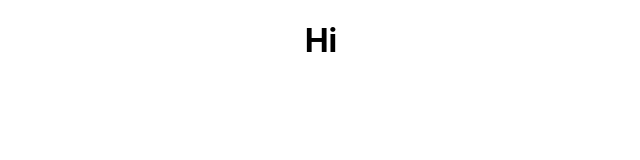
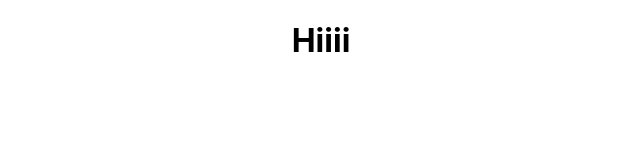
Before and after one commit to fatlumllumnica/Movies, a React (Create React App) app: page / in a window 1280 px wide. Shown: the top 160 px of the page, without its empty margins (319-959 px from the left). Built offline with nearby package versions, Linux system fonts and the light colour scheme.

Commit message:
updated app.js

```diff
--- a/src/App.js
+++ b/src/App.js
@@ -5,7 +5,7 @@ function App() {
   return (
     <div className="App">
 
-      <h1>Hi</h1>
+      <h1>Hiiii</h1>
 
 
     </div>
```
